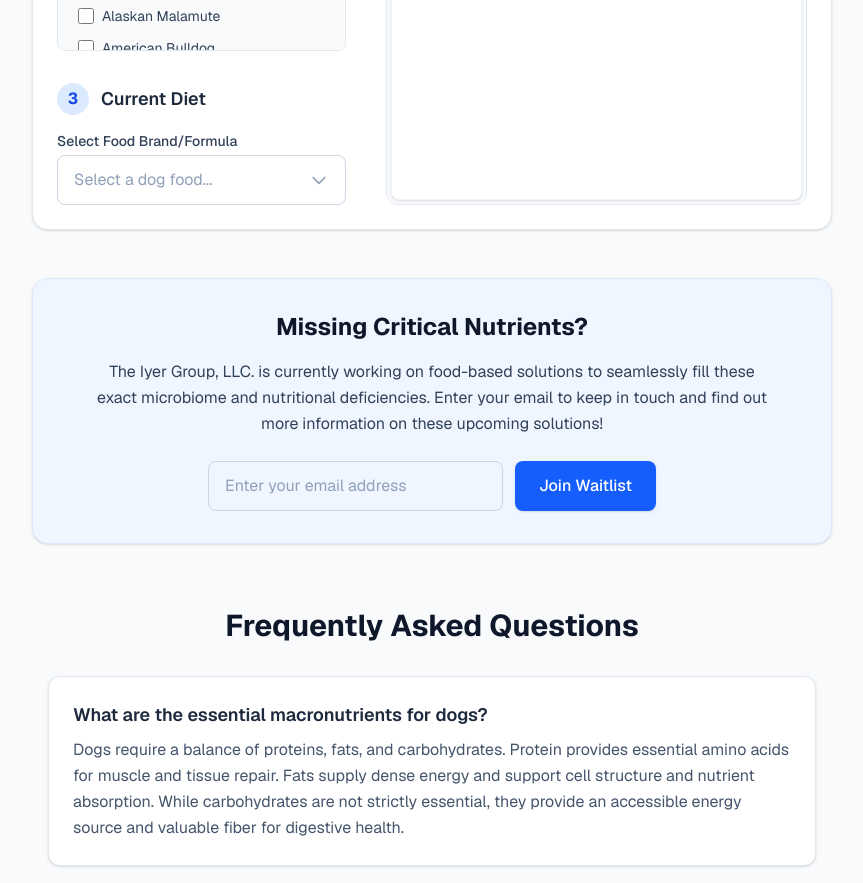
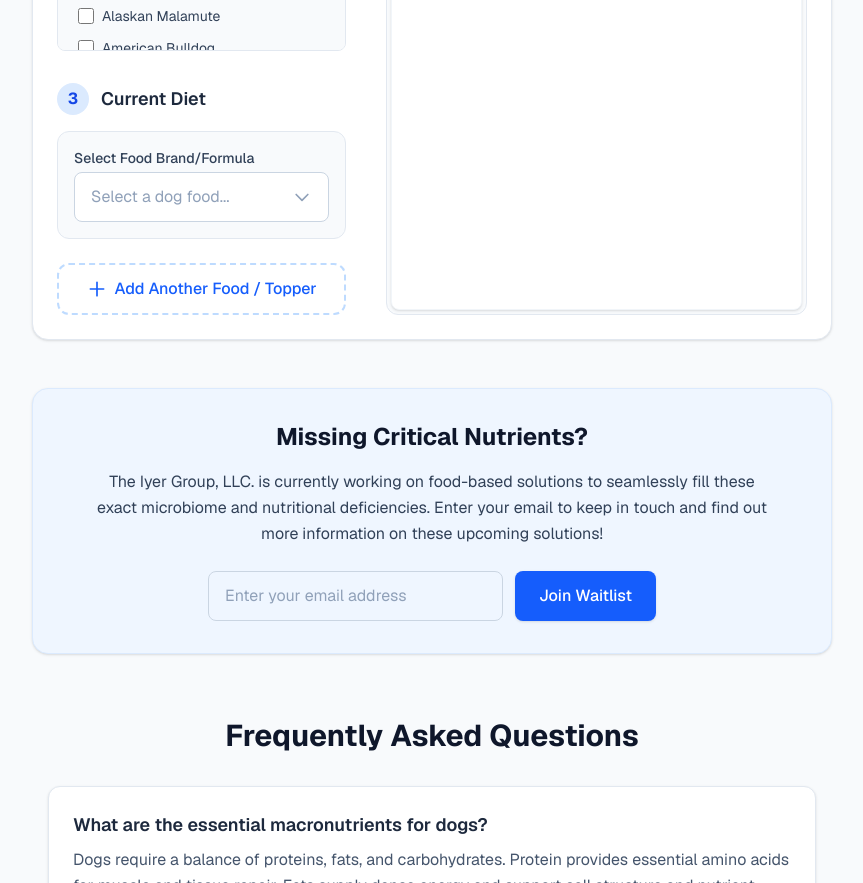
Before and after one commit to TheIyerGroup/canine-macro-calculator, a Next.js app: page / in a window 1280 px wide. Shown: the part 1140-2023 px from the top of the page, without its empty margins (208-1071 px from the left). Built offline with nearby package versions, Linux system fonts and the light colour scheme.

Commit message:
feat: add multi-food combination feeding and breed-specific database expansion

```diff
--- a/src/app/api/analyze/route.ts
+++ b/src/app/api/analyze/route.ts
@@ -11,7 +11,8 @@ Your task is to analyze the user's selected or inputted diet (and dog stats) and
 5. Mineral Matrix: Flag if lacking chelated minerals (e.g., Zinc methionine).
 6. Polyphenols: Flag if lacking Curcumin or Blueberry anthocyanins.
 
-Analyze the provided food profile strictly against these pillars. Most commercial or basic custom diets will lack these advanced nutrients.
+Analyze the provided cumulative food profiles strictly against these pillars. Most commercial or basic custom diets will lack these advanced nutrients.
+New AI Rule: If the user inputs a commercial base diet alongside a custom or actual real-food topper, evaluate the caloric breakdown. If the topper accounts for MORE THAN 10% of the dog's total daily caloric intake, you MUST strictly flag a critical warning that adding more than 10% fresh food can severely unbalance a commercial diet's micronutrient profile.
 Return the result strictly as a JSON object matching this schema:
 {
   "summary": "A 1-2 sentence overview of the microbiome gap analysis.",
@@ -31,7 +32,7 @@ No markdown formatting or backticks outside of the JSON string. Return only vali
 export async function POST(req: Request) {
     try {
         const body = await req.json();
-        const { food, stats } = body;
+        const { foodEntries, stats } = body;
 
         const apiKey = process.env.GEMINI_API_KEY;
         if (!apiKey) {
@@ -84,9 +85,9 @@ export async function POST(req: Request) {
 
         const userPrompt = `
 Dog Stats (including Behavior/Stress Level and Medications): ${JSON.stringify(stats, null, 2)}
-Food Profile: ${JSON.stringify(food, null, 2)}
+Food Profiles (Combination Feeding): ${JSON.stringify(foodEntries, null, 2)}
 
-Please thoroughly cross-reference the food's macros and the user's inputs against these 7 clinical pillars and output the required JSON.
+Please thoroughly cross-reference the cumulative food macros and the user's inputs against these 7 clinical pillars and output the required JSON.
 `;
 
         const response = await fetch(
--- a/src/components/Calculator.tsx
+++ b/src/components/Calculator.tsx
@@ -9,8 +9,9 @@ import {
     System,
     FoodProfile,
     FoodUnit,
+    FoodEntry,
     calculateBaselineNeeds,
-    calculateFoodIntake,
+    calculateCumulativeIntake,
     calculateDeficits
 } from '../utils/calculations';
 import dogFoodsData from '../data/dog-foods.json';
@@ -80,36 +81,61 @@ export default function Calculator() {
         breeds: []
     });
 
-    const [selectedFoodId, setSelectedFoodId] = useState<string>('');
-    const [foodVolume, setFoodVolume] = useState<number>(2);
-    const [foodUnit, setFoodUnit] = useState<FoodUnit>('cups');
-    const [customFood, setCustomFood] = useState<FoodProfile | null>(null);
+    const [foodEntries, setFoodEntries] = useState<FoodEntry[]>([{
+        selectedFoodId: '',
+        foodVolume: 2,
+        foodUnit: 'cups',
+        customFood: null
+    }]);
 
     const foods = dogFoodsData as FoodProfile[];
-    // Resolve the active food: either from the database or custom entry
-    const selectedFood = selectedFoodId === '__custom__'
-        ? customFood
-        : foods.find(f => f.id === selectedFoodId) || null;
+
+    const updateFoodEntry = (index: number, updates: Partial<FoodEntry>) => {
+        setFoodEntries(prev => {
+            const next = [...prev];
+            const current = next[index];
+            const updated = { ...current, ...updates };
+
+            // Auto switch unit if food changed
+            if (updates.selectedFoodId !== undefined) {
+                const food = updates.selectedFoodId === '__custom__' ? updated.customFood : foods.find(f => f.id === updates.selectedFoodId);
+                if (food) {
+                    const isWetLike = ['wet', 'fresh', 'frozen_raw', 'fresh_wet'].includes(food.type);
+                    if (isWetLike && system === 'imperial') updated.foodUnit = 'cans';
+                    else if (isWetLike && system === 'metric') updated.foodUnit = 'grams';
+                    else if (!isWetLike && system === 'imperial') updated.foodUnit = 'cups';
+                    else if (!isWetLike && system === 'metric') updated.foodUnit = 'grams';
+                }
+            }
+
+            next[index] = updated;
+            return next;
+        });
+    };
+
+    const addFoodEntry = () => {
+        setFoodEntries(prev => [...prev, { selectedFoodId: '', foodVolume: 2, foodUnit: system === 'metric' ? 'grams' : 'cups', customFood: null }]);
+    };
+
+    const removeFoodEntry = (index: number) => {
+        setFoodEntries(prev => prev.filter((_, i) => i !== index));
+    };
 
     React.useEffect(() => {
-        if (!selectedFood) return;
-
-        const isWetLike = ['wet', 'fresh', 'frozen_raw', 'fresh_wet'].includes(selectedFood.type);
-
-        if (isWetLike) {
-            if (system === 'imperial' && foodUnit !== 'cans' && foodUnit !== 'ounces') {
-                setFoodUnit('cans');
-            } else if (system === 'metric' && foodUnit !== 'grams') {
-                setFoodUnit('grams');
+        // Enforce system change units
+        setFoodEntries(prev => prev.map(e => {
+            const isWetLike = e.selectedFoodId && (e.selectedFoodId === '__custom__' ? e.customFood?.type : foods.find(f => f.id === e.selectedFoodId)?.type);
+            let unit = e.foodUnit;
+            if (['wet', 'fresh', 'frozen_raw', 'fresh_wet'].includes(isWetLike as string)) {
+                if (system === 'imperial' && unit === 'grams') unit = 'cans';
+                if (system === 'metric' && ['cups', 'cans', 'ounces'].includes(unit)) unit = 'grams';
+            } else {
+                if (system === 'imperial' && unit === 'grams') unit = 'cups';
+                if (system === 'metric' && ['cups', 'cans', 'ounces'].includes(unit)) unit = 'grams';
             }
-        } else {
-            if (system === 'imperial' && foodUnit !== 'cups') {
-                setFoodUnit('cups');
-            } else if (system === 'metric' && foodUnit !== 'grams') {
-                setFoodUnit('grams');
-            }
-        }
-    }, [selectedFoodId, customFood, system]);
+            return { ...e, foodUnit: unit };
+        }));
+    }, [system, foods]);
 
     const handleReset = () => {
         setSystem('imperial');
@@ -122,19 +148,16 @@ export default function Calculator() {
             isNeutered: true,
             breeds: []
         });
-        setSelectedFoodId('');
-        setFoodVolume(2);
-        setFoodUnit('cups');
-        setCustomFood(null);
+        setFoodEntries([{ selectedFoodId: '', foodVolume: 2, foodUnit: 'cups', customFood: null }]);
     };
 
     // Derive results
     const needs = useMemo(() => calculateBaselineNeeds(stats, system), [stats, system]);
 
     const intake = useMemo(() => {
-        if (!selectedFood) return null;
-        return calculateFoodIntake(selectedFood, foodVolume, foodUnit);
-    }, [selectedFood, foodVolume, foodUnit]);
+        if (!foodEntries.some(e => e.selectedFoodId)) return null;
+        return calculateCumulativeIntake(foodEntries, foods);
+    }, [foodEntries, foods]);
 
     const deficits = useMemo(() => {
         if (!needs || !intake) return null;
@@ -323,26 +346,41 @@ export default function Calculator() {
 
                     {/* Section 3: Diet Input */}
                     <section>
-                        <div className="flex items-center mb-4">
+                        <div className="flex items-center justify-between mb-4">
+                            <div className="flex items-center">
                                 <div className="bg-blue-100 text-blue-700 w-8 h-8 rounded-full flex items-center justify-center font-bold mr-3">3</div>
                                 <h3 className="text-lg font-semibold text-slate-800">Current Diet</h3>
                             </div>
+                        </div>
 
+                        <div className="space-y-6">
+                            {foodEntries.map((entry, index) => {
+                                const selectedFood = entry.selectedFoodId === '__custom__' ? entry.customFood : foods.find(f => f.id === entry.selectedFoodId);
+
+                                return (
+                                <div key={index} className="p-4 border border-slate-200 rounded-xl bg-slate-50 relative">
+                                    {foodEntries.length > 1 && (
+                                        <button
+                                            onClick={() => removeFoodEntry(index)}
+                                            className="absolute top-3 right-3 text-slate-400 hover:text-red-500 transition-colors"
+                                            title="Remove food"
+                                        >
+                                            <svg className="w-5 h-5" fill="none" stroke="currentColor" viewBox="0 0 24 24"><path strokeLinecap="round" strokeLinejoin="round" strokeWidth={2} d="M6 18L18 6M6 6l12 12" /></svg>
+                                        </button>
+                                    )}
                                     <div className="space-y-4">
                                         <div>
-                                <label className="block text-sm font-medium text-slate-700 mb-1">Select Food Brand/Formula</label>
-                                <FoodSelect foods={foods} selectedId={selectedFoodId} onSelect={setSelectedFoodId} />
+                                            <label className="block text-sm font-medium text-slate-700 mb-1">Select Food Brand/Formula {index > 0 ? '(Base or Topper)' : ''}</label>
+                                            <FoodSelect foods={foods} selectedId={entry.selectedFoodId} onSelect={(id) => updateFoodEntry(index, { selectedFoodId: id })} />
                                         </div>
 
-                            {/* Custom Food Form (dynamically shown) */}
-                            {selectedFoodId === '__custom__' && (
+                                        {entry.selectedFoodId === '__custom__' && (
                                             <CustomFoodForm onApply={(food) => {
-                                    setCustomFood(food);
+                                                updateFoodEntry(index, { customFood: food });
                                             }} />
                                         )}
 
-                            {/* Volume Input (shown when a DB food or custom food is applied) */}
-                            {selectedFood && (
+                                        {entry.selectedFoodId && (
                                             <div className="flex gap-3">
                                                 <div className="flex-1">
                                                     <label className="block text-sm font-medium text-slate-700 mb-1">Daily Amount</label>
@@ -351,16 +389,16 @@ export default function Calculator() {
                                                         step="0.1"
                                                         min="0"
                                                         className="w-full px-3 py-2 border border-slate-300 rounded-lg focus:ring-2 focus:ring-blue-500 focus:border-blue-500 outline-none transition-shadow"
-                                            value={foodVolume}
-                                            onChange={(e) => setFoodVolume(parseFloat(e.target.value) || 0)}
+                                                        value={entry.foodVolume}
+                                                        onChange={(e) => updateFoodEntry(index, { foodVolume: parseFloat(e.target.value) || 0 })}
                                                     />
                                                 </div>
                                                 <div className="w-1/3">
                                                     <label className="block text-sm font-medium text-slate-700 mb-1">Unit</label>
                                                     <select
                                                         className="w-full px-3 py-2 border border-slate-300 rounded-lg focus:ring-2 focus:ring-blue-500 focus:border-blue-500 outline-none transition-shadow bg-white"
-                                            value={foodUnit}
-                                            onChange={(e) => setFoodUnit(e.target.value as FoodUnit)}
+                                                        value={entry.foodUnit}
+                                                        onChange={(e) => updateFoodEntry(index, { foodUnit: e.target.value as FoodUnit })}
                                                     >
                                                         {(['wet', 'fresh', 'frozen_raw', 'fresh_wet'].includes(selectedFood?.type ?? '')) ? (
                                                             system === 'imperial' ? (
@@ -383,6 +421,17 @@ export default function Calculator() {
                                             </div>
                                         )}
                                     </div>
+                                </div>
+                            )})}
+
+                            <button
+                                onClick={addFoodEntry}
+                                className="w-full py-3 border-2 border-dashed border-blue-200 text-blue-600 rounded-xl font-medium hover:bg-blue-50 hover:border-blue-300 transition-colors flex items-center justify-center"
+                            >
+                                <svg className="w-5 h-5 mr-2" fill="none" stroke="currentColor" viewBox="0 0 24 24"><path strokeLinecap="round" strokeLinejoin="round" strokeWidth={2} d="M12 4v16m8-8H4" /></svg>
+                                Add Another Food / Topper
+                            </button>
+                        </div>
                     </section>
 
                 </div>
@@ -392,7 +441,7 @@ export default function Calculator() {
                     <div className="bg-slate-50 border border-slate-200 rounded-xl p-1 h-full min-h-[500px]">
                         <div className="bg-white rounded-lg h-full p-6 shadow-sm border border-slate-100">
 
-                            {!selectedFood ? (
+                            {!foodEntries.some(e => e.selectedFoodId) ? (
                                 <div className="h-full flex flex-col items-center justify-center text-center p-8 text-slate-400">
                                     <svg className="w-16 h-16 mb-4 text-slate-300" fill="none" stroke="currentColor" viewBox="0 0 24 24"><path strokeLinecap="round" strokeLinejoin="round" strokeWidth={1} d="M9 19v-6a2 2 0 00-2-2H5a2 2 0 00-2 2v6a2 2 0 002 2h2a2 2 0 002-2zm0 0V9a2 2 0 012-2h2a2 2 0 012 2v10m-6 0a2 2 0 002 2h2a2 2 0 002-2m0 0V5a2 2 0 012-2h2a2 2 0 012 2v14a2 2 0 01-2 2h-2a2 2 0 01-2-2z" /></svg>
                                     <p className="text-lg font-medium text-slate-500 mb-2">Awaiting Diet Selection</p>
@@ -400,12 +449,13 @@ export default function Calculator() {
                                 </div>
                             ) : (
                                 <>
-                                    {intake && deficits && selectedFood && (
+                                    {intake && deficits && (
                                         <ResultsDisplay
                                             needs={needs}
                                             intake={intake}
                                             deficits={deficits}
-                                            food={selectedFood}
+                                            foodEntries={foodEntries}
+                                            dbFoods={foods}
                                             stats={stats}
                                         />
                                     )}
--- a/src/utils/calculations.ts
+++ b/src/utils/calculations.ts
@@ -149,3 +149,39 @@ export function calculateDeficits(needs: NutritionalNeeds, intake: NutritionalNe
         calciumPercent: (intake.calciumMinGrams / needs.calciumMinGrams) * 100,
     };
 }
+
+export interface FoodEntry {
+    selectedFoodId: string;
+    foodVolume: number;
+    foodUnit: FoodUnit;
+    customFood: FoodProfile | null;
+}
+
+export function calculateCumulativeIntake(entries: FoodEntry[], dbFoods: FoodProfile[]): NutritionalNeeds {
+    let totalKcal = 0;
+    let totalProtein = 0;
+    let totalFat = 0;
+    let totalCalcium = 0;
+
+    for (const entry of entries) {
+        if (!entry.selectedFoodId) continue;
+        const food = entry.selectedFoodId === '__custom__'
+            ? entry.customFood
+            : dbFoods.find(f => f.id === entry.selectedFoodId);
+
+        if (!food) continue;
+
+        const intake = calculateFoodIntake(food, entry.foodVolume, entry.foodUnit);
+        totalKcal += intake.kcal;
+        totalProtein += intake.proteinMinGrams;
+        totalFat += intake.fatMinGrams;
+        totalCalcium += intake.calciumMinGrams;
+    }
+
+    return {
+        kcal: totalKcal,
+        proteinMinGrams: totalProtein,
+        fatMinGrams: totalFat,
+        calciumMinGrams: totalCalcium
+    };
+}
```
Also changed, not shown: src/components/ResultsDisplay.tsx (+15 -5 lines), src/data/dog-foods.json. Lines whose indentation alone changed are shown as unchanged.
